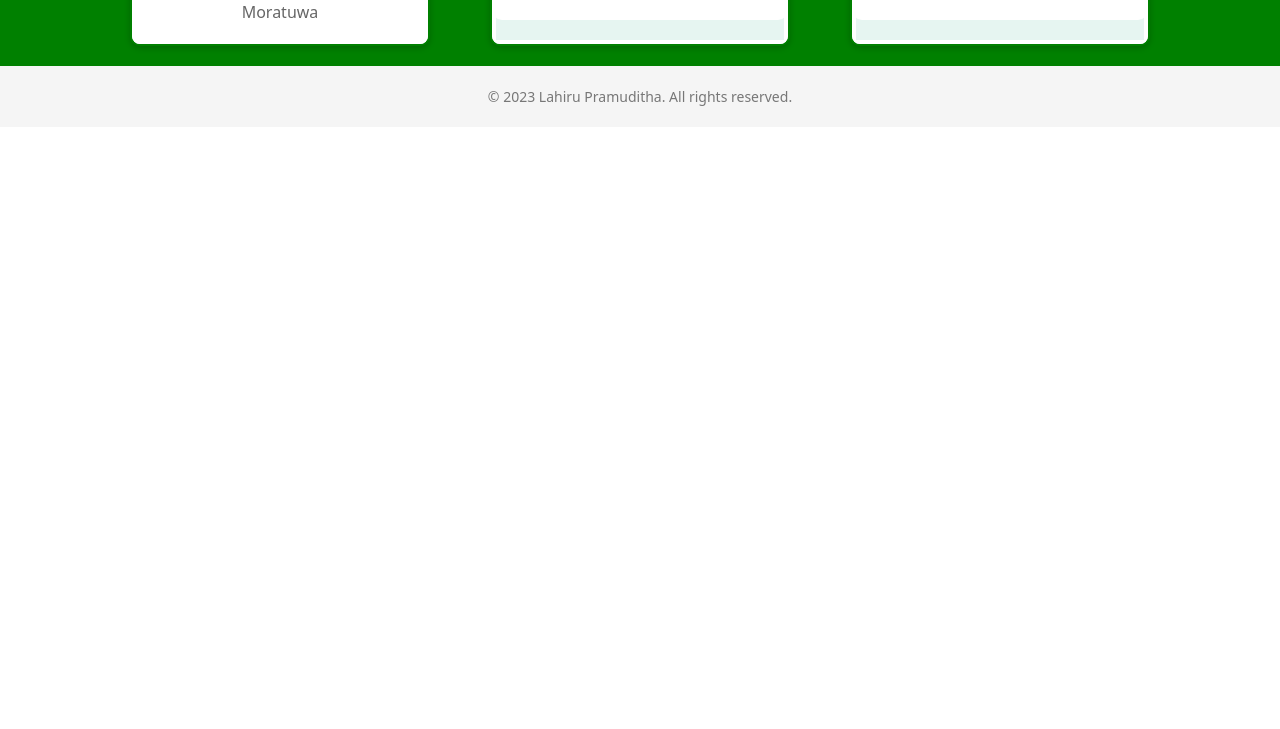
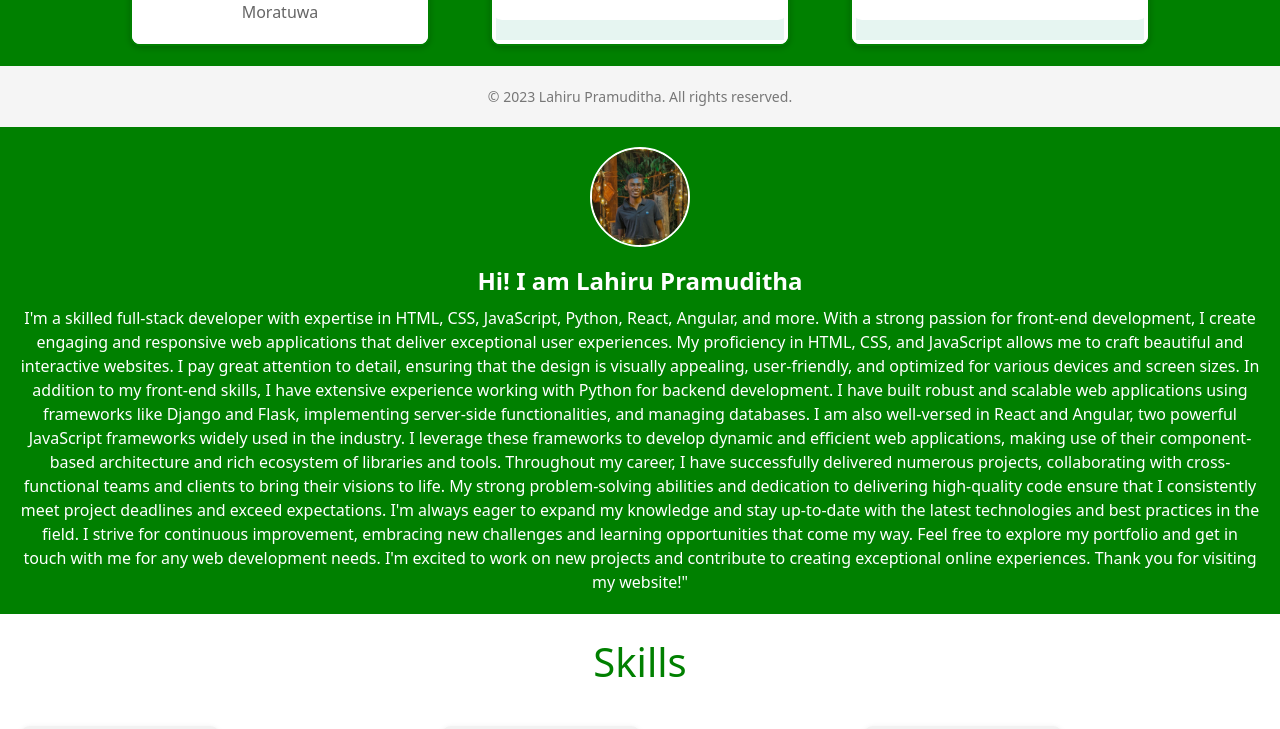
Before and after one commit to Lahirupramuditha0000/Lahiru-Pramuditha, a React (Create React App) app: page / in a window 1280 px wide. Shown: the part 1729-2458 px from the top of the page. Before the commit the page ends 1856 px from the top, so only its background shows below. Built offline with nearby package versions, Linux system fonts and the light colour scheme.

Commit message:
2nd fixing

```diff
--- a/src/App.js
+++ b/src/App.js
@@ -16,6 +16,8 @@ function App() {
           <Route path="/blog" element={<Blog />} />
           <Route path="/projects" element={<Projects />} />
         </Routes>
+
+        <Home/>
       </div>
     </Router>
   );
```
